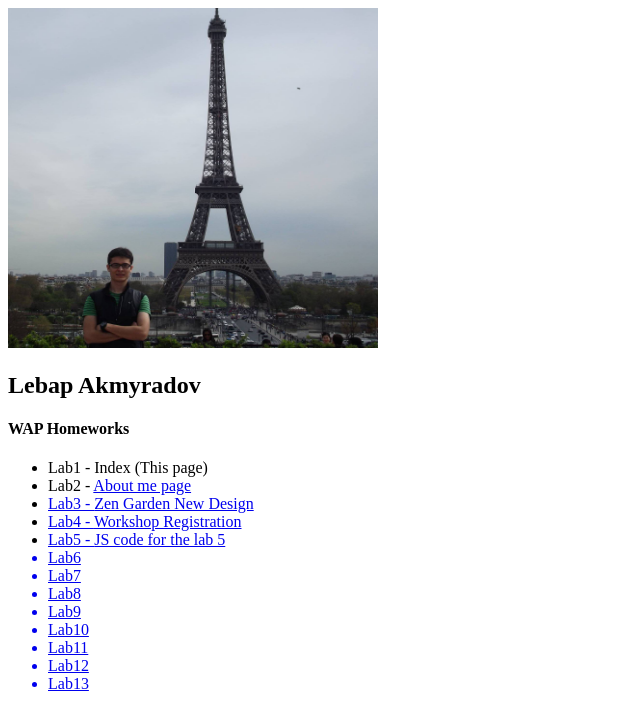
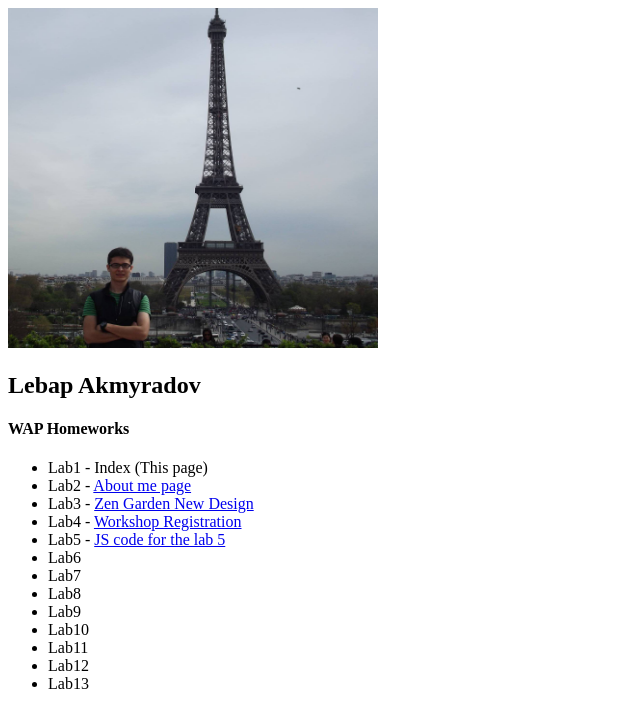
Before and after one commit to lebapakmyradow/lebapakmyradow.wap.github.io, a plain HTML site: page index.html in a window 1280 px wide. Shown: the top 706 px of the page, without its empty margins (0-640 px from the left). Drawn offline with Linux system fonts and the light colour scheme.

Commit message:
last updates to index html

```diff
--- a/index.html
+++ b/index.html
@@ -13,10 +13,10 @@
    <h4>WAP Homeworks</h4>
    <ul>
     <li>Lab1 - Index (This page) </li>
-    <li>Lab2 - <a href="aboutme.html" target="_blank"> About me page </li>
-    <li>Lab3 - <a href="garden_lab3.html" target="_blank"> Zen Garden New Design</li>
-    <li>Lab4 - <a href="registrationForm.html" target="_blank"> Workshop Registration</li>
-    <li>Lab5 - <a href="lab5.js" target="_blank"> JS code for the lab 5</li>
+    <li>Lab2 - <a href="aboutme.html" target="_blank"> About me page </a></li>
+    <li>Lab3 - <a href="garden_lab3.html" target="_blank"> Zen Garden New Design</a></li>
+    <li>Lab4 - <a href="registrationForm.html" target="_blank"> Workshop Registration</a></li>
+    <li>Lab5 - <a href="lab5.js" target="_blank"> JS code for the lab 5</a></li>
     <li>Lab6</li>
     <li>Lab7</li>
     <li>Lab8</li>
@@ -27,7 +27,7 @@
     <li>Lab13</li>
    </ul>
 <p>
-    <a href="https://validator.w3.org/nu/?doc=https://github.com/lebapakmyradow/lebapakmyradow.wap.github.io">
+    <a href="https://validator.w3.org/nu/?doc=https://lebapakmyradow.github.io/lebapakmyradow.wap.github.io/index.html">
     <img src="./images/html_validation.png" alt="Validate" width="100" height="40"/>
     </a>
     <a href="https://jigsaw.w3.org/css-validator/validator?uri=https://lebapakmyradow.github.io/lebapakmyradow.wap.github.io/index.html">
```
